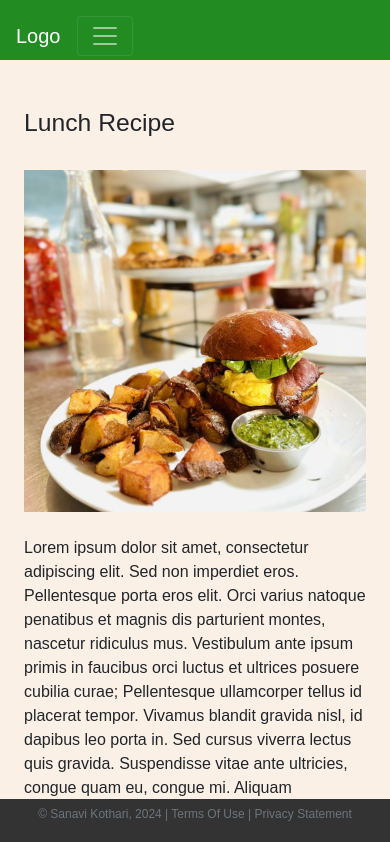
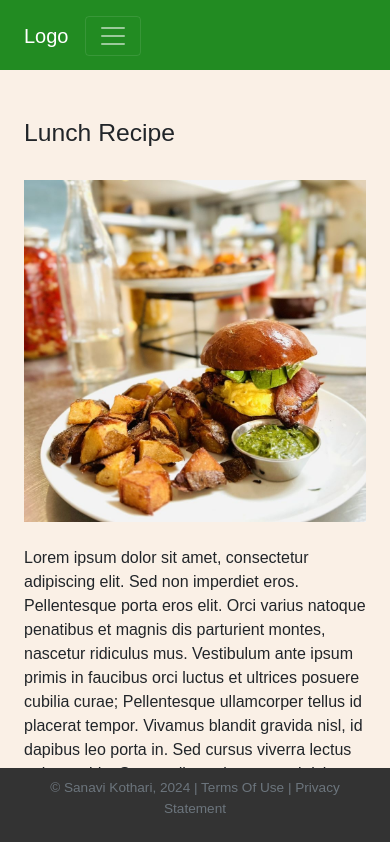
Before and after one commit to sk3773/Vegan-Diaries, a plain HTML site: page lunch.html in a window 390 px wide. Shown: the top 842 px of the page. Drawn offline with nearby package versions, Linux system fonts and the light colour scheme.

Commit message:
main.css

```diff
--- a/styles/main.css
+++ b/styles/main.css
@@ -35,19 +35,4 @@ body, html {
     padding-bottom: 15px;
 }
 
-@media (max-width: 768px) {
-    .navbar {
-        padding: 1rem;
-        height: 60px;
-    }
-
-    .content {
-        padding: 20px;
-        margin-bottom: 120px;
-    }
-
-    .footer {
-        font-size: 0.75rem;
-        padding: 6px;
-    }
 }
```
